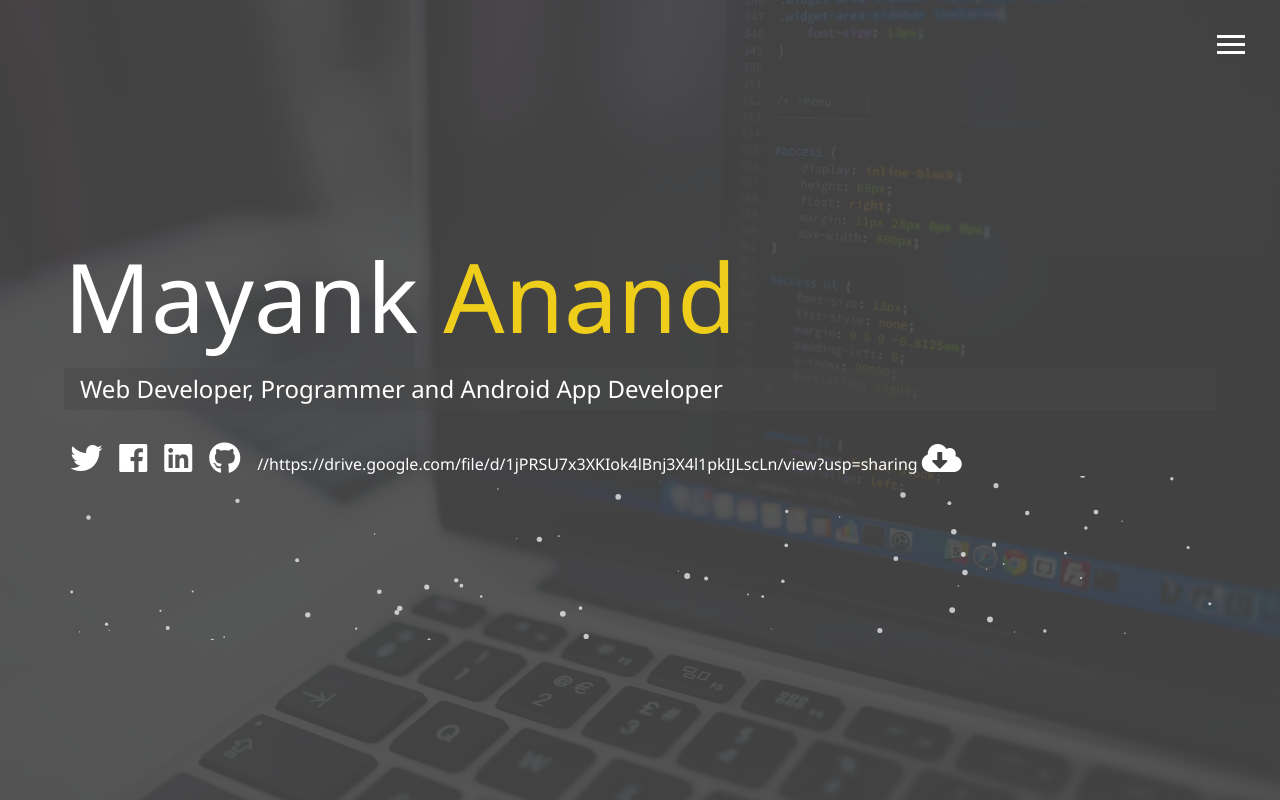
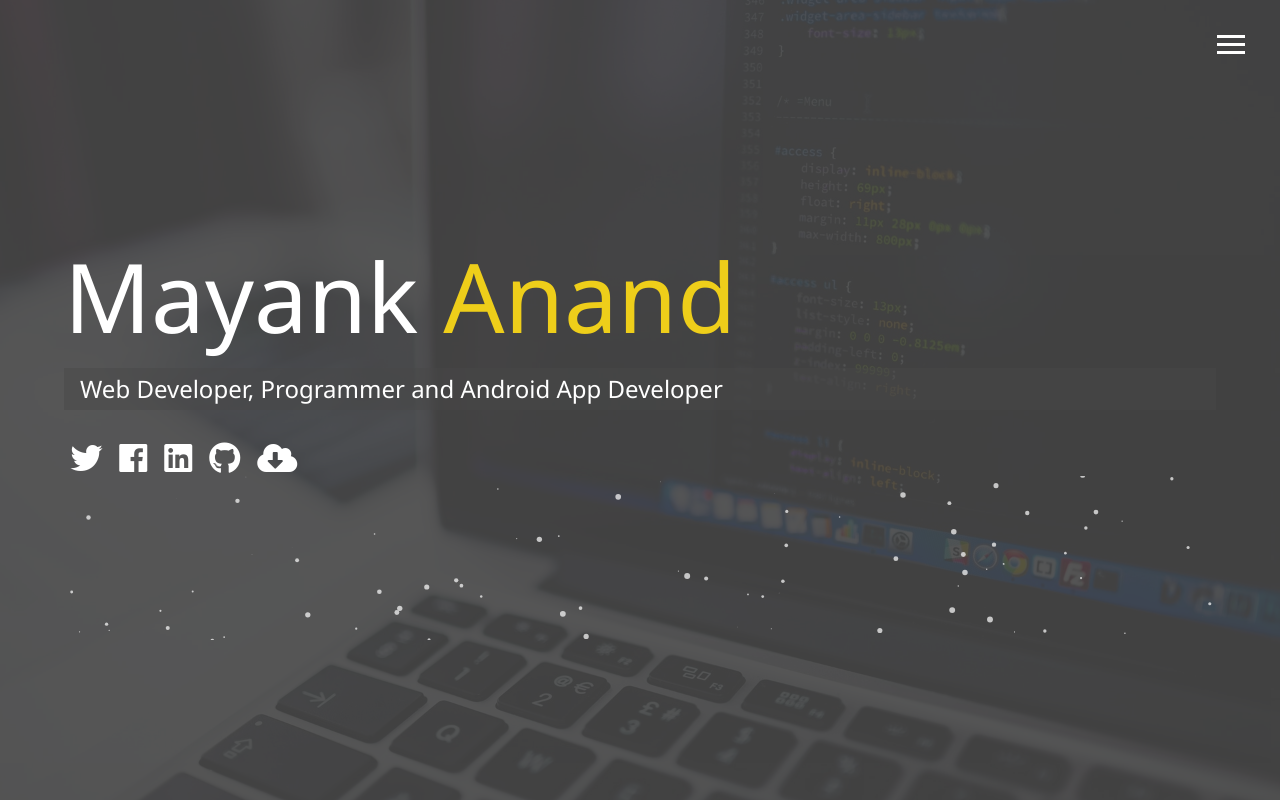
Before and after one commit to anand-mayank/mayank, a website: page index.html in a window 1280 px wide. Drawn offline with Linux system fonts and the light colour scheme.

Commit message:
Update index.html

```diff
--- a/index.html
+++ b/index.html
@@ -74,7 +74,8 @@
         <a href="https://github.com/anand-mayank" target="_blank" title="GitHub">
           <i class="fab fa-github fa-2x"></i>
         </a>
-        <a href="" target="_blank" title="Resume"> //https://drive.google.com/file/d/1jPRSU7x3XKIok4lBnj3X4l1pkIJLscLn/view?usp=sharing
+<!--         https://drive.google.com/file/d/1jPRSU7x3XKIok4lBnj3X4l1pkIJLscLn/view?usp=sharing -->
+        <a href="" target="_blank" title="Resume">
 <!--           <i class="fab fa-r-project fa-2x"></i> -->
          <i class="fas fa-cloud-download-alt fa-2x">
           </i>
```
